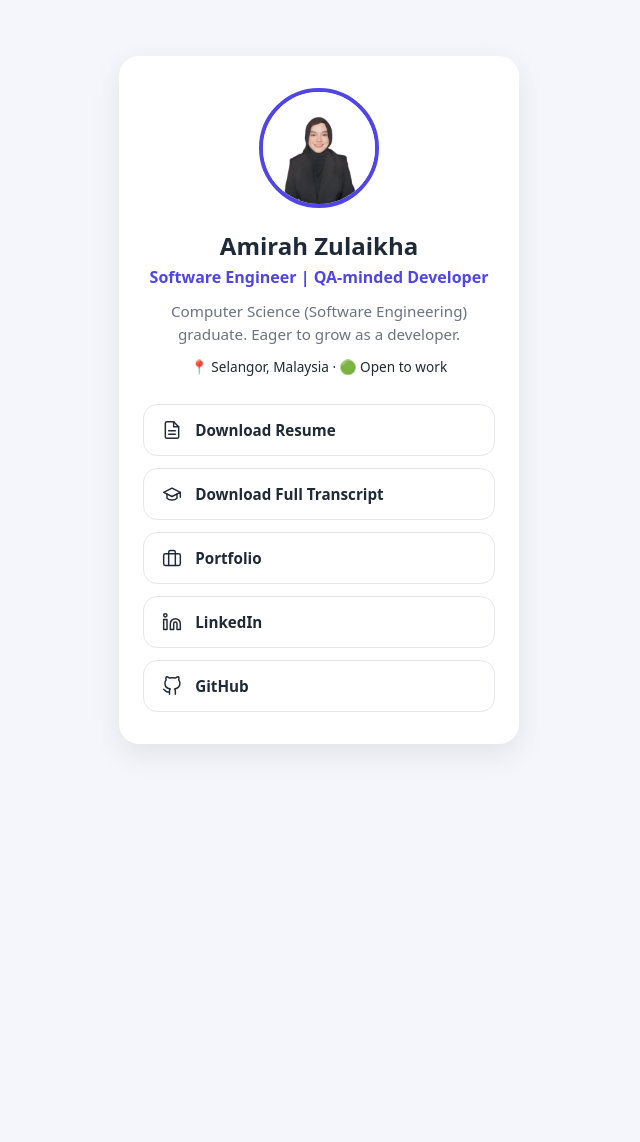
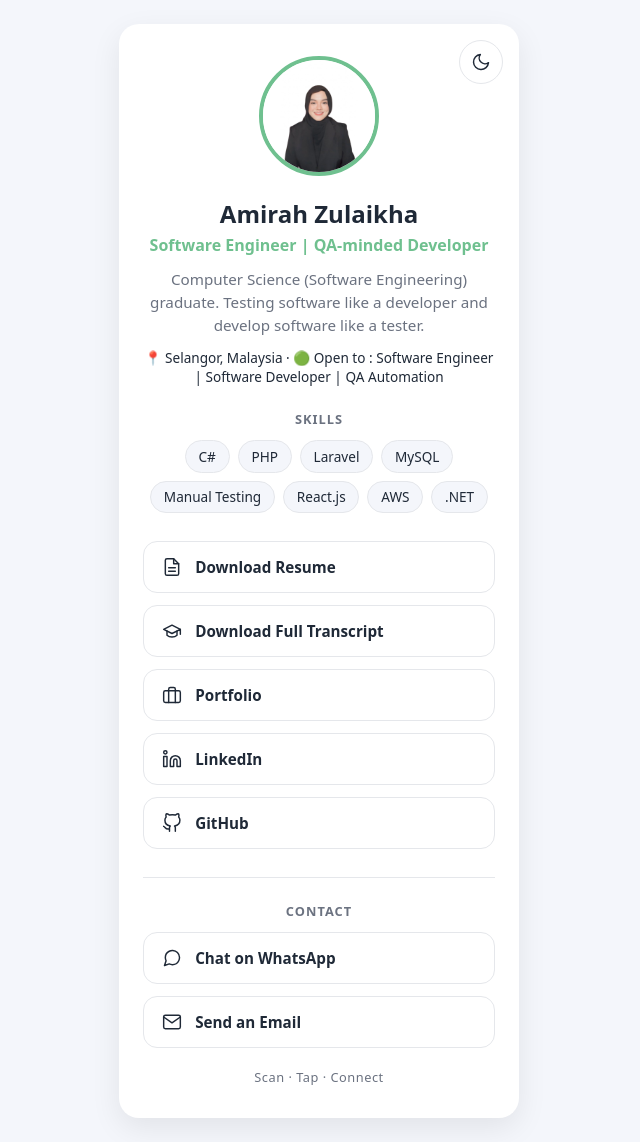
Before and after one commit to mikaaaeee/business-card, a plain HTML site: page index.html in a window 1280 px wide. Shown: the whole page, without its empty margins (321-961 px from the left). Before the commit the page ends 800 px from the top, so only its background shows below. Drawn offline with Linux system fonts and the light colour scheme.

Commit message:
Update design

```diff
--- a/css/style.css
+++ b/css/style.css
@@ -3,8 +3,20 @@
   --card: #ffffff;
   --text: #1f2937;
   --muted: #6b7280;
-  --accent: #4f46e5;
+  --accent: #6fc08f;
   --border: #e5e7eb;
+  --on-primary: #ffffff;
+  color-scheme: light;
+}
+[data-theme="dark"] {
+  --bg: #11120d;
+  --card: #1e1f1a;
+  --text: #f1f1ec;
+  --muted: #a8a99f;
+  --accent: #818cf8;
+  --border: #2e2f29;
+  --on-primary: #11120d;
+  color-scheme: dark;
 }
 * {
   box-sizing: border-box;
@@ -23,12 +35,66 @@ body {
   display: flex;
   justify-content: center;
   align-items: center;
+  transition:
+    background 0.6s ease,
+    color 0.6s ease;
   padding: 1.5rem;
+}
+.theme-toggle {
+  position: absolute;
+  top: 1rem;
+  right: 1rem;
+  display: grid;
+  place-items: center;
+  width: 44px;
+  height: 44px;
+  background: transparent;
+  border: 1px solid var(--border);
+  border-radius: 50%;
+  color: var(--text);
+  cursor: pointer;
+  transition:
+    border-color 0.15s ease,
+    transform 0.15s ease;
+}
+
+.theme-toggle:hover {
+  border-color: var(--text);
+}
+.theme-toggle:active {
+  transform: scale(0.94);
+}
+
+.theme-toggle:focus-visible {
+  outline: 3px solid var(--accent);
+  outline-offset: 3px;
+}
+
+.theme-toggle svg {
+  width: 20px;
+  height: 20px;
+  fill: none;
+  stroke: currentColor;
+  stroke-width: 1.75;
+  stroke-linecap: round;
+  stroke-linejoin: round;
+}
+
+/* Light mode: tunjuk bulan. Dark mode: tunjuk matahari. */
+.icon-sun {
+  display: none;
+}
+[data-theme="dark"] .icon-sun {
+  display: block;
+}
+[data-theme="dark"] .icon-moon {
+  display: none;
 }
 .card {
   background: var(--card);
   width: 100%;
   max-width: 400px;
+  position: relative;
   padding: 2rem 1.5rem;
   border-radius: 20px;
   box-shadow: 0 10px 30px rgba(0, 0, 0, 0.08);
@@ -69,6 +135,16 @@ h1 {
   flex-direction: column;
   gap: 0.75rem;
   margin-top: 1.75rem;
+}
+
+.btn-primary {
+  background: var(--text);
+  border-color: var(--text);
+  color: var(--on-primary);
+}
+
+.btn-primary .arrow {
+  color: var(--on-primary);
 }
 
 .btn {
@@ -138,12 +214,34 @@ h1 {
   outline-offset: 3px;
 }
 
-/* .btn-primary {
-  background: var(--text);
-  border-color: var(--text);
-  color: #ffffff;
-} */
+.skills {
+  margin-top: 1.5rem;
+}
 
+.skills h2 {
+  font-size: 0.8rem;
+  letter-spacing: 0.08em;
+  text-transform: uppercase;
+  color: var(--muted);
+  margin-bottom: 0.75rem;
+}
+
+.chips {
+  display: flex;
+  flex-wrap: wrap;
+  justify-content: center;
+  gap: 0.5rem;
+  list-style: none;
+}
+
+.chips li {
+  padding: 0.35rem 0.8rem;
+  background: var(--bg);
+  border: 1px solid var(--border);
+  border-radius: 999px;
+  font-size: 0.85rem;
+  color: var(--text);
+}
 .icon {
   display: flex;
   width: 20px;
@@ -160,3 +258,30 @@ h1 {
   stroke-linecap: round;
   stroke-linejoin: round;
 }
+.contact {
+  margin-top: 1.75rem;
+  padding-top: 1.5rem;
+  border-top: 1px solid var(--border);
+}
+
+.contact h2 {
+  font-size: 0.8rem;
+  letter-spacing: 0.08em;
+  text-transform: uppercase;
+  color: var(--muted);
+  margin-bottom: 0.75rem;
+}
+
+.btn-whatsapp:hover {
+  border-color: #25d366;
+}
+.contact .links {
+  margin-top: 0;
+}
+
+.tagline {
+  margin-top: 1.25rem;
+  font-size: 0.8rem;
+  letter-spacing: 0.04em;
+  color: var(--muted);
+}
--- a/index.html
+++ b/index.html
@@ -4,10 +4,47 @@
     <meta charset="UTF-8" />
     <meta name="viewport" content="width=device-width, initial-scale=1.0" />
     <title>Amirah Zulaikha | Junior Software Engineer</title>
+
+    <script>
+      try {
+        const saved = localStorage.getItem("theme");
+        const prefersDark = window.matchMedia(
+          "(prefers-color-scheme: dark)",
+        ).matches;
+        document.documentElement.dataset.theme =
+          saved || (prefersDark ? "dark" : "light");
+      } catch (e) {
+        document.documentElement.dataset.theme = "light";
+      }
+    </script>
+
     <link rel="stylesheet" href="css/style.css" />
+    <script src="js/script.js" defer></script>
   </head>
   <body>
     <main class="card">
+      <button
+        class="theme-toggle"
+        id="theme-toggle"
+        type="button"
+        aria-label="Switch to dark mode"
+      >
+        <svg class="icon-moon" viewBox="0 0 24 24" aria-hidden="true">
+          <path d="M21 12.79A9 9 0 1 1 11.21 3 7 7 0 0 0 21 12.79z" />
+        </svg>
+        <svg class="icon-sun" viewBox="0 0 24 24" aria-hidden="true">
+          <circle cx="12" cy="12" r="5" />
+          <line x1="12" y1="1" x2="12" y2="3" />
+          <line x1="12" y1="21" x2="12" y2="23" />
+          <line x1="4.22" y1="4.22" x2="5.64" y2="5.64" />
+          <line x1="18.36" y1="18.36" x2="19.78" y2="19.78" />
+          <line x1="1" y1="12" x2="3" y2="12" />
+          <line x1="21" y1="12" x2="23" y2="12" />
+          <line x1="4.22" y1="19.78" x2="5.64" y2="18.36" />
+          <line x1="18.36" y1="5.64" x2="19.78" y2="4.22" />
+        </svg>
+      </button>
+
       <header>
         <img
           src="assets/photo.jpg"
@@ -17,11 +54,28 @@
         <h1>Amirah Zulaikha</h1>
         <p class="headline">Software Engineer | QA-minded Developer</p>
         <p class="summary">
-          Computer Science (Software Engineering) graduate. Eager to grow as a
-          developer.
+          Computer Science (Software Engineering) graduate. Testing software
+          like a developer and develop software like a tester.
         </p>
-        <p class="location">📍 Selangor, Malaysia · 🟢 Open to work</p>
+        <p class="location">
+          📍 Selangor, Malaysia · 🟢 Open to : Software Engineer | Software
+          Developer | QA Automation
+        </p>
       </header>
+
+      <section class="skills" aria-label="Skills">
+        <h2>Skills</h2>
+        <ul class="chips">
+          <li>C#</li>
+          <li>PHP</li>
+          <li>Laravel</li>
+          <li>MySQL</li>
+          <li>Manual Testing</li>
+          <li>React.js</li>
+          <li>AWS</li>
+          <li>.NET</li>
+        </ul>
+      </section>
 
       <nav class="links" aria-label="Profile links">
         <a href="assets/resume.pdf" download class="btn btn-primary">
@@ -97,6 +151,43 @@
           <span class="label">GitHub</span>
         </a>
       </nav>
+      <section class="contact">
+        <h2>Contact</h2>
+
+        <div class="links">
+          <a
+            href="https://wa.me/60195393646?text=Hi%20Amirah%2C%20I%20found%20your%20digital%20card."
+            class="btn btn-whatsapp"
+            target="_blank"
+            rel="noopener noreferrer"
+          >
+            <span class="icon">
+              <svg viewBox="0 0 24 24" aria-hidden="true">
+                <path
+                  d="M21 11.5a8.38 8.38 0 0 1-.9 3.8 8.5 8.5 0 0 1-7.6 4.7 8.38 8.38 0 0 1-3.8-.9L3 21l1.9-5.7a8.38 8.38 0 0 1-.9-3.8 8.5 8.5 0 0 1 4.7-7.6 8.38 8.38 0 0 1 3.8-.9h.5a8.48 8.48 0 0 1 8 8v.5z"
+                />
+              </svg>
+            </span>
+            <span class="label">Chat on WhatsApp</span>
+          </a>
+
+          <a
+            href="mailto:amirahzulaikha183@gmail.com?subject=Opportunity%20for%20Amirah"
+            class="btn"
+          >
+            <span class="icon">
+              <svg viewBox="0 0 24 24" aria-hidden="true">
+                <path
+                  d="M4 4h16c1.1 0 2 .9 2 2v12c0 1.1-.9 2-2 2H4c-1.1 0-2-.9-2-2V6c0-1.1.9-2 2-2z"
+                />
+                <polyline points="22,6 12,13 2,6" />
+              </svg>
+            </span>
+            <span class="label">Send an Email</span>
+          </a>
+        </div>
+        <p class="tagline">Scan · Tap · Connect</p>
+      </section>
     </main>
   </body>
 </html>
--- a/js/script.js
+++ b/js/script.js
@@ -0,0 +1,21 @@
+const root = document.documentElement;
+const toggle = document.getElementById("theme-toggle");
+
+function updateLabel() {
+  const isDark = root.dataset.theme === "dark";
+  toggle.setAttribute(
+    "aria-label",
+    isDark ? "Switch to light mode" : "Switch to dark mode",
+  );
+}
+
+toggle.addEventListener("click", () => {
+  const next = root.dataset.theme === "dark" ? "light" : "dark";
+  root.dataset.theme = next;
+  try {
+    localStorage.setItem("theme", next);
+  } catch (e) {}
+  updateLabel();
+});
+
+updateLabel();
```
Also changed, not shown: assets/qr-code.png (added), 1 other file.
